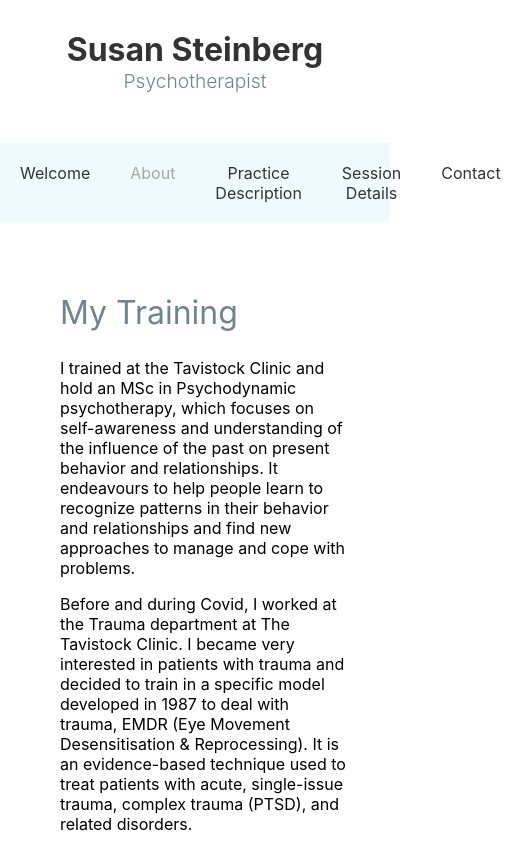
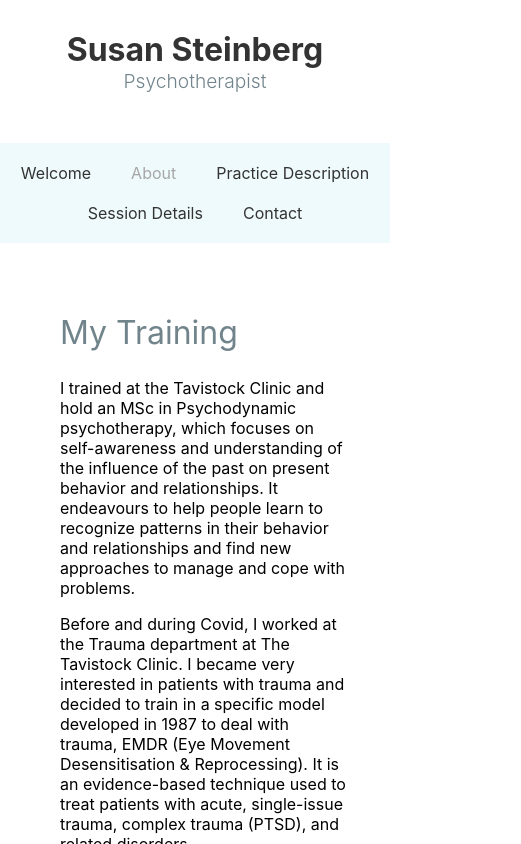
Before and after one commit to nita-kras/susansteinbergpsychotherapist, a React (Create React App) app: page /susansteinbergpsychotherapist/about in a window 390 px wide. Shown: the top 844 px of the page, 521 px wide, since content can reach past the window. Built offline with nearby package versions, Linux system fonts and the light colour scheme.

Commit message:
Change Browser Tab Appearance + Fixing NavbarOverflow

```diff
--- a/public/index.html
+++ b/public/index.html
@@ -1,30 +1,11 @@
 <!DOCTYPE html>
 <html lang="en">
   <head>
-    <meta charset="utf-8" />
-    <link rel="icon" href="%PUBLIC_URL%/favicon.ico" />
-    <meta name="viewport" content="width=device-width, initial-scale=1" />
-    <meta name="theme-color" content="#000000" />
-    <meta
-      name="description"
-      content="Web site created using create-react-app"
-    />
-    <link rel="apple-touch-icon" href="%PUBLIC_URL%/logo192.png" />
-    <!--
-      manifest.json provides metadata used when your web app is installed on a
-      user's mobile device or desktop. See https://developers.google.com/web/fundamentals/web-app-manifest/
-    -->
-    <link rel="manifest" href="%PUBLIC_URL%/manifest.json" />
-    <!--
-      Notice the use of %PUBLIC_URL% in the tags above.
-      It will be replaced with the URL of the `public` folder during the build.
-      Only files inside the `public` folder can be referenced from the HTML.
-
-      Unlike "/favicon.ico" or "favicon.ico", "%PUBLIC_URL%/favicon.ico" will
-      work correctly both with client-side routing and a non-root public URL.
-      Learn how to configure a non-root public URL by running `npm run build`.
-    -->
-    <title>React App</title>
+    <meta charset="UTF-8" />
+    <meta name="viewport" content="width=device-width, initial-scale=1.0" />
+    <meta name="theme-color" content="#ffffff" />
+    <title>Susan Steinberg - Psychotherapist</title> <!-- Change this title -->
+    <link rel="icon" href="%PUBLIC_URL%/images/tablogo.png" /> <!-- This is where you set the logo -->
   </head>
   <body>
     <noscript>You need to enable JavaScript to run this app.</noscript>
--- a/src/components/Navbar.js
+++ b/src/components/Navbar.js
@@ -56,22 +56,38 @@ const styles = {
     padding: '10px 0',
     marginBottom: '20px',
     textAlign: 'center',
+    overflowX: 'auto', // Allow horizontal scrolling if needed
   },
   navList: {
     listStyle: 'none',
-    display: 'inline-flex',
+    display: 'flex',
     justifyContent: 'center',
     margin: '0',
     padding: '0',
+    flexWrap: 'wrap', // Allow items to wrap to the next line if needed
   },
   link: {
     color: '#333',  // Default color
     textDecoration: 'none',
     padding: '10px 20px',
     display: 'block',
+    fontSize: '1rem', // Default font size
   },
   activeLink: {
-    color: '#a6a6a6',  // Active link color (blue or any color you prefer)
+    color: '#a6a6a6',  // Active link color (grey or any color you prefer)
+  },
+  // Responsive styles for smaller screens
+  '@media (max-width: 768px)': {
+    navbar: {
+      padding: '8px 0', // Less padding on mobile
+    },
+    navList: {
+      justifyContent: 'flex-start', // Align items to the left for smaller screens
+    },
+    link: {
+      fontSize: '0.9rem', // Smaller font size for mobile
+      padding: '8px 12px', // Less padding on mobile
+    },
   },
 };
 
```
